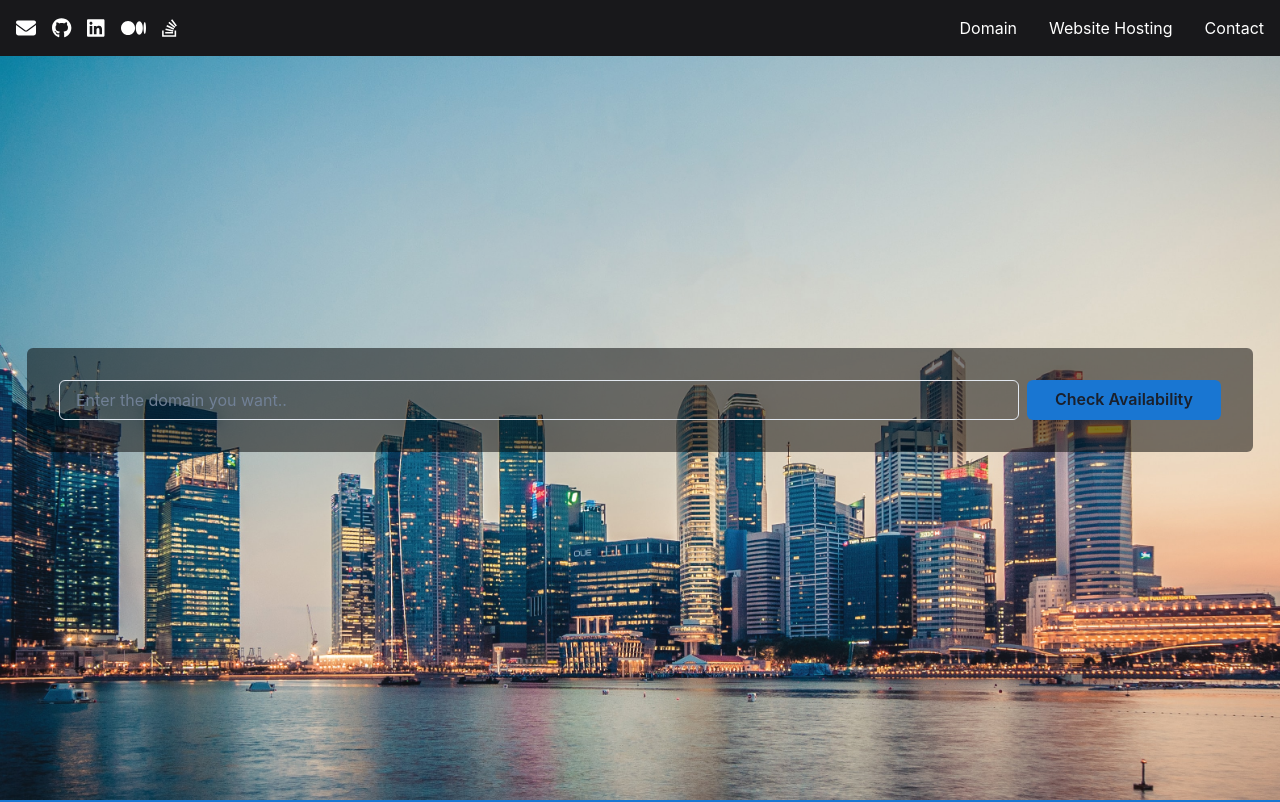
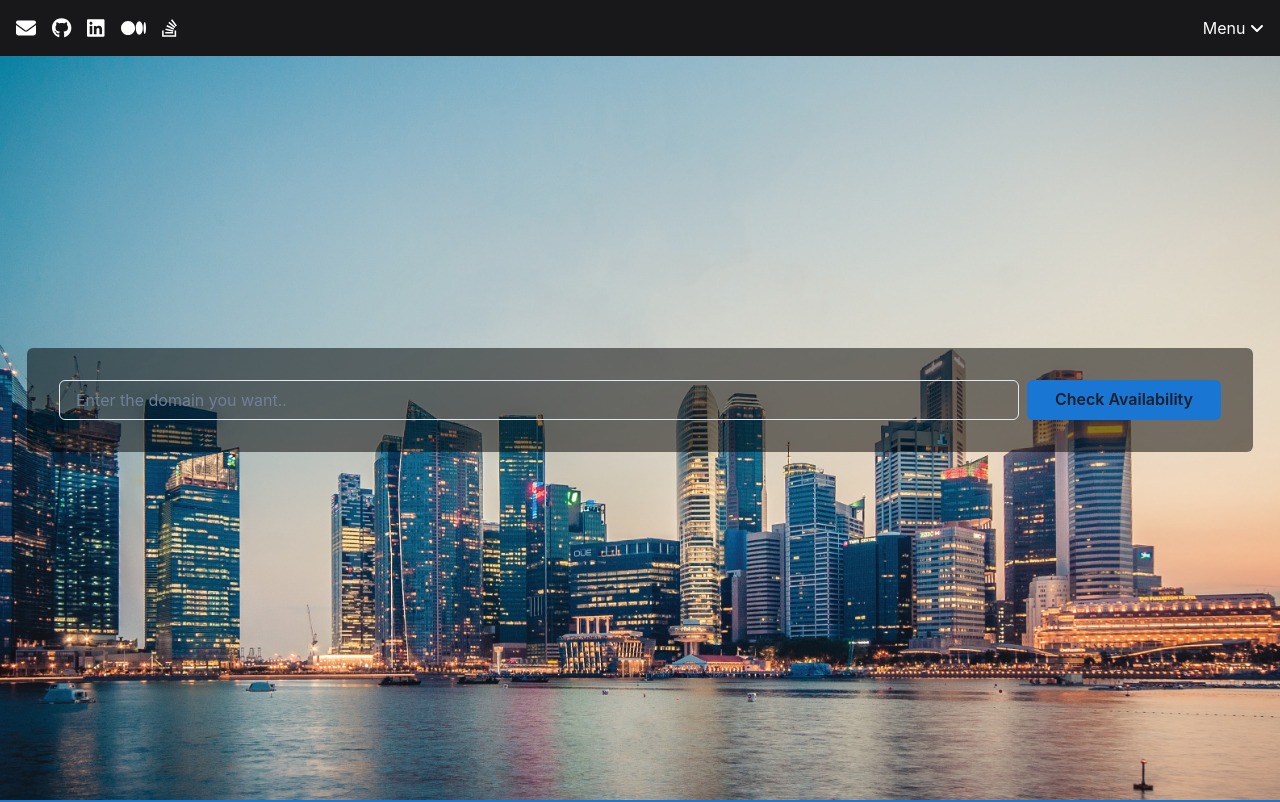
Before and after one commit to veerasudhan98/portfolio_react_fs_3, a React (Create React App) app: page / in a window 1280 px wide. Shown: the top 802 px of the page. Built offline with nearby package versions, Linux system fonts and the light colour scheme.

Commit message:
added links to the dropdown menu

```diff
--- a/src/components/Header.js
+++ b/src/components/Header.js
@@ -1,6 +1,8 @@
 import React, { useState } from "react";
 import { FontAwesomeIcon } from "@fortawesome/react-fontawesome";
 import { faBars, faEnvelope } from "@fortawesome/free-solid-svg-icons";
+import { faAngleDown } from "@fortawesome/free-solid-svg-icons";
+
 import {
   faGithub,
   faLinkedin,
@@ -105,47 +107,75 @@ const Header = () => {
               </Link>
             ))}
           </HStack>
-          {/* Projects and Contact links for desktop view */}
-          <HStack
-            spacing={8}
-            display={{ base: "none", md: "flex" }} // Display on medium and larger screens, hide on small screens
+          {/* Dropdown button for "Domain," "Website Hosting," and "Contact" links */}
+          <Box position="relative">
+            <Link
+              onClick={handleNavToggle} // Toggle the dropdown
+              cursor="pointer"
+              color="white"
+              _hover={{ textDecoration: "none" }}
             >
-            <Link onClick={handleClick("Domain")} cursor="pointer">
-              Domain
+              Menu <FontAwesomeIcon icon={faAngleDown} />
             </Link>
-            <Link onClick={handleClick("Website Hosting")} cursor="pointer">
-              Website Hosting
-            </Link>
-            <Link onClick={handleClick("contactme")} cursor="pointer">
-              Contact
-            </Link>
-          </HStack>
-        </HStack>
-        {/* Dropdown menu for small screens */}
             <Collapse in={isNavOpen} animateOpacity>
               <VStack
-            spacing={2}
+                spacing={4} // Increased spacing between menu items
                 backgroundColor="#18181b"
-            py={2}
+                py={5}
+                width="100px"
                 color="white"
                 zIndex={99} // Set a slightly lower z-index for the dropdown
                 boxShadow="md" // Add a subtle shadow
-            display={{ base: "block", md: "none" }} // Display on small screens, hide on medium and larger
+                position="absolute"
+                top="100%"
+                left={0}
+                // width="100%"
               >
-            {/* "Projects" link for mobile view */}
-            <VStack>
-              <Link onClick={handleClick("projects")} cursor="pointer">
-                Projects
+                <Link
+                  onClick={() =>
+                    window.open("https://172.24.52.62/ecp/", "_blank")
+                  }
+                  cursor="pointer"
+                >
+                  Exchange
+                </Link>
+                <Link
+                  onClick={() => window.open("", "_blank")}
+                  cursor="pointer"
+                >
+                  SQL
+                </Link>
+                <Link
+                  onClick={() =>
+                    window.open(
+                      "http://172.24.52.125/nagiosxi/login.php",
+                      "_blank"
+                    )
+                  }
+                  cursor="pointer"
+                >
+                  Monitoring
+                </Link>
+                <Link
+                  onClick={() =>
+                    window.open("https://spchat.group2.local/", "_blank")
+                  }
+                  cursor="pointer"
+                >
+                  Zimbra
+                </Link>
+                <Link
+                  onClick={() =>
+                    window.open("http://172.24.52.4:55414/#", "_blank")
+                  }
+                  cursor="pointer"
+                >
+                  Backup
                 </Link>
               </VStack>
-            {/* "Contact" link for mobile view */}
-            <VStack>
-              <Link onClick={handleClick("contactme")} cursor="pointer">
-                Contact
-              </Link>
-            </VStack>
-          </VStack>
             </Collapse>
+          </Box>
+        </HStack>
       </Box>
     </Box>
   );
```
Also changed, not shown: src/components/Chat.js (added, +9 -0 lines), src/index.js (+6 -6 lines). Lines whose indentation alone changed are shown as unchanged.
